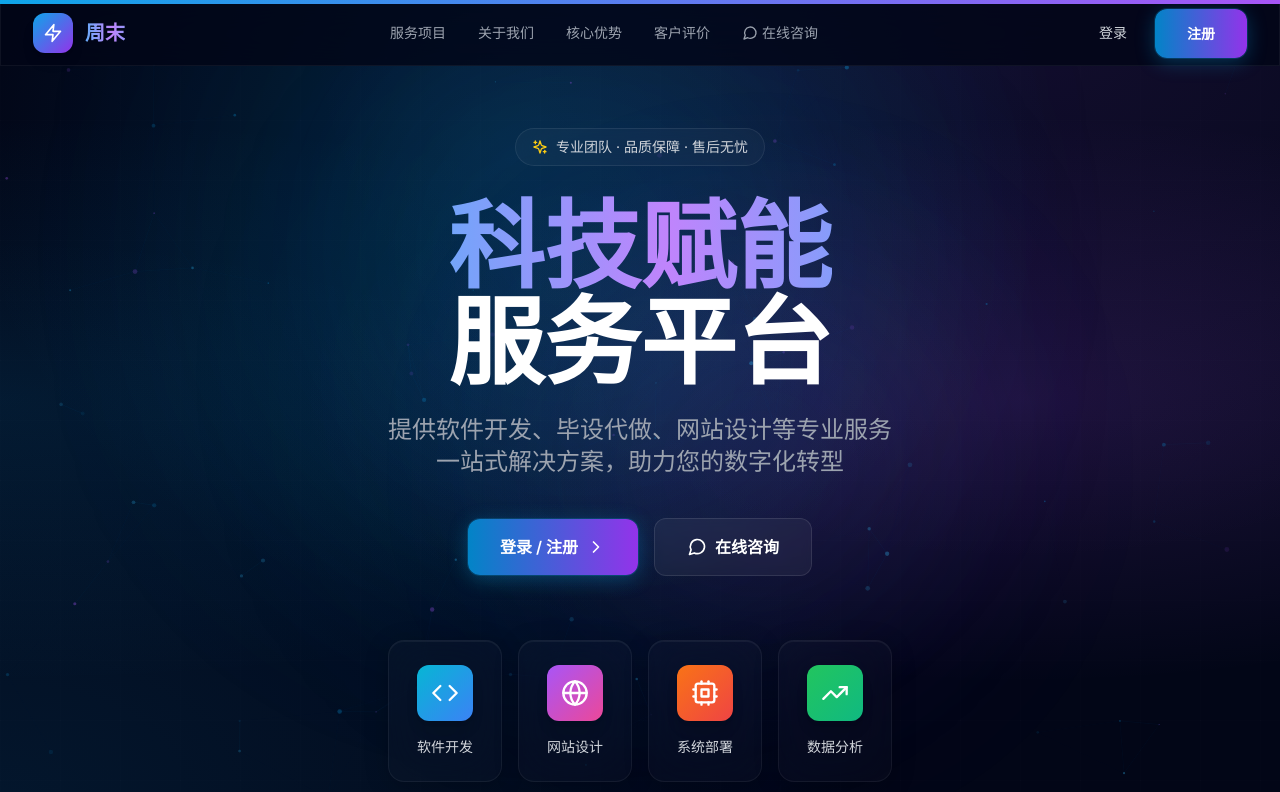
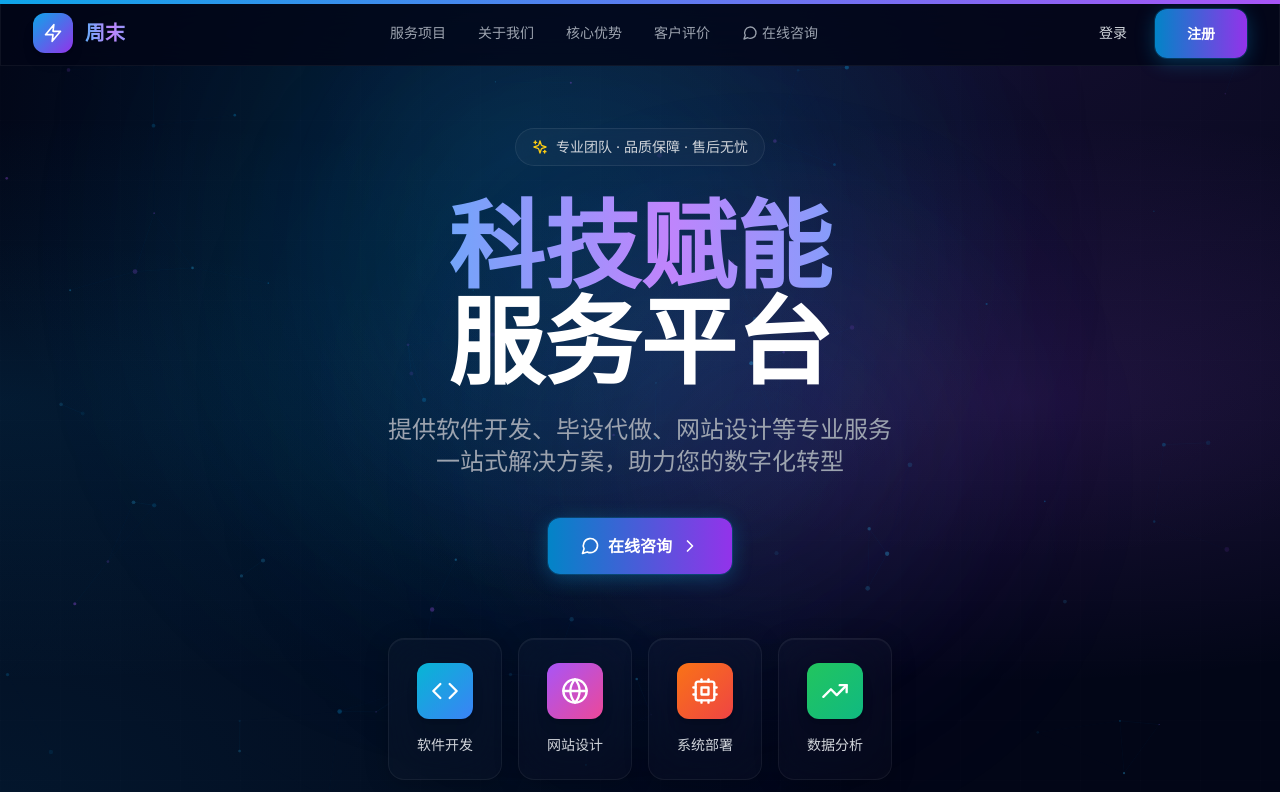
Before and after one commit to ZhouMo-LZH/outsource-platform, a Next.js app: page / in a window 1280 px wide. Shown: the top 792 px of the page. Built offline with nearby package versions, Linux system fonts and the light colour scheme.

Commit message:
chore: 删除立即开始按钮，只保留在线咨询

```diff
--- a/src/app/page.tsx
+++ b/src/app/page.tsx
@@ -767,20 +767,10 @@ ${serviceMsg}
             className="flex flex-col sm:flex-row items-center justify-center gap-4 mb-16"
           >
             <motion.div whileHover={{ scale: 1.05 }} whileTap={{ scale: 0.95 }}>
-              <Link
-                href={authUser ? "#services" : "/login"}
-                className="btn-primary group inline-flex items-center gap-2"
-              >
-                <span className="relative z-10 flex items-center gap-2">
-                  {authUser ? '立即开始' : '登录 / 注册'}
-                  <ChevronRight className="w-5 h-5 group-hover:translate-x-1 transition-transform" />
-                </span>
-              </Link>
-            </motion.div>
-            <motion.div whileHover={{ scale: 1.05 }} whileTap={{ scale: 0.95 }}>
-              <Link href="/chat" className="btn-secondary group inline-flex items-center gap-2">
+              <Link href="/chat" className="btn-primary group inline-flex items-center gap-2">
                 <MessageCircle className="w-5 h-5" />
                 在线咨询
+                <ChevronRight className="w-5 h-5 group-hover:translate-x-1 transition-transform" />
               </Link>
             </motion.div>
           </motion.div>
```
